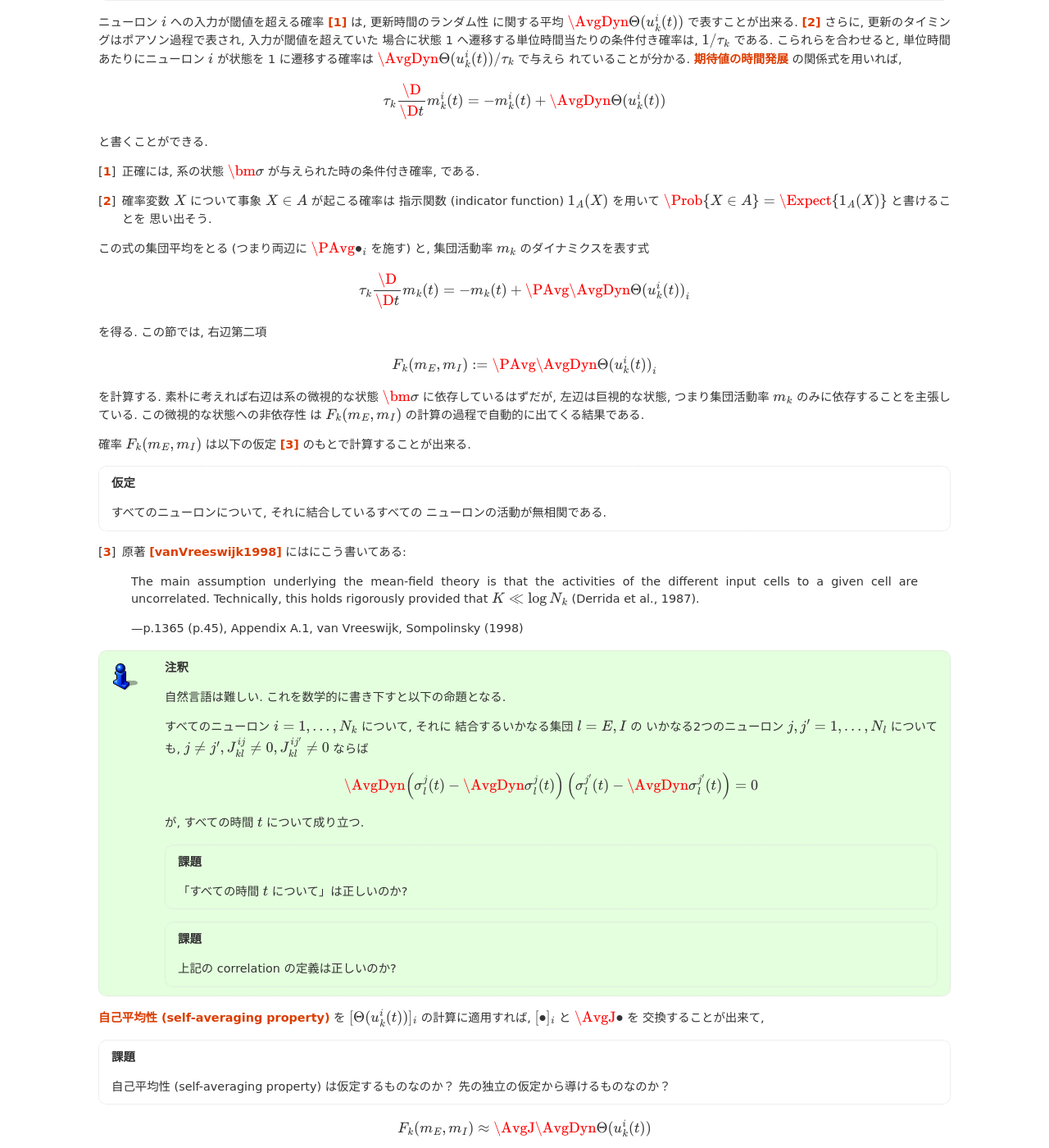
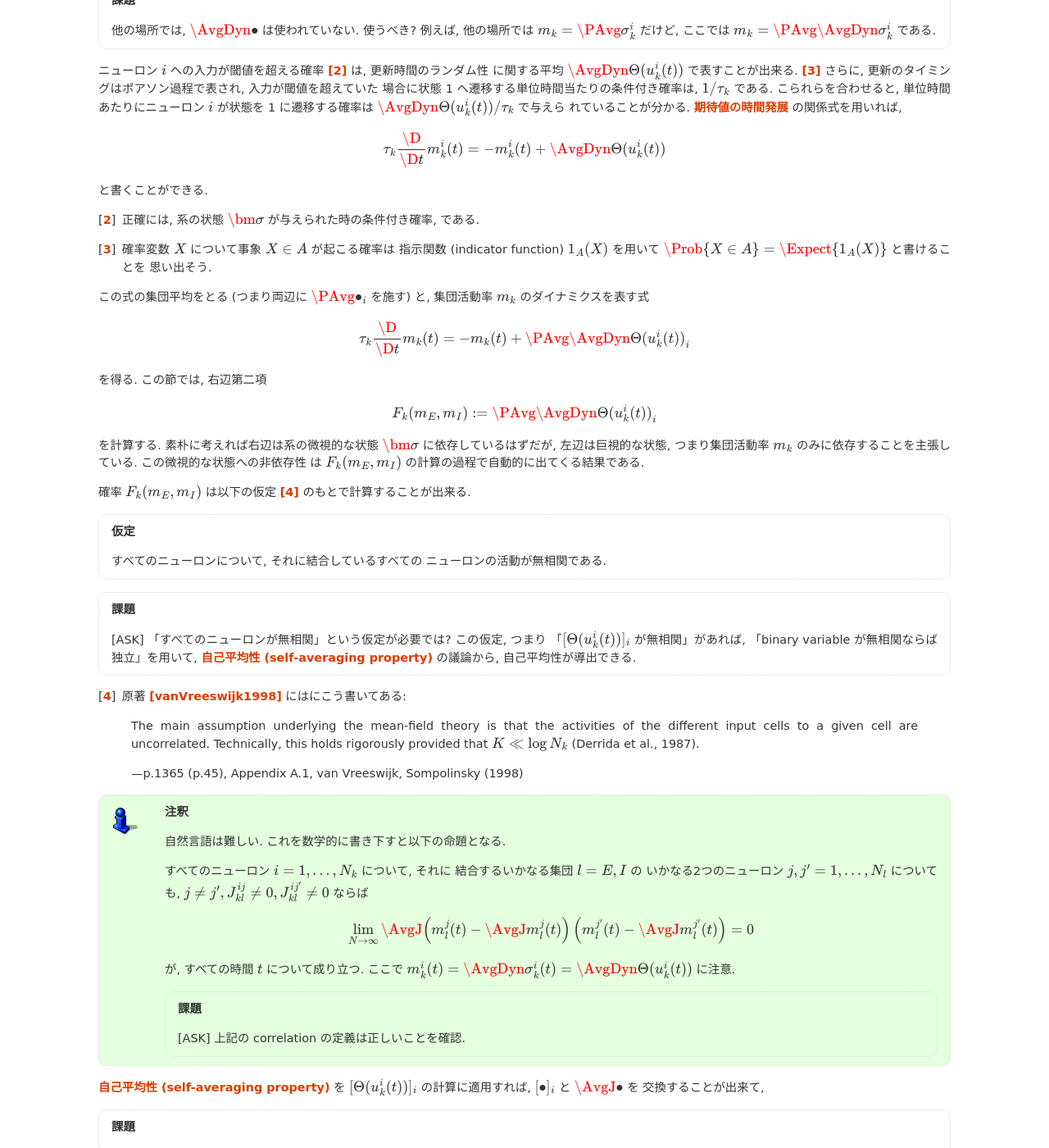
Before and after one commit to tkf/balance-tutorial-ja, a Sphinx documentation site: the page built from source/binary_network/mean_field_theory.rst, in a window 1280 px wide and 1400 px high, scrolled down 375 px. Shown: the whole window at 82% size. Built offline with Sphinx 7.4.7, drawn with Linux system fonts in a browser that asks for light colours; formulas are drawn with MathJax 3; some of the changed text lies outside the part shown.

Commit message:
平均場方程式の導出での自己平均性の使い方について追記

```diff
--- a/source/appendices/convergence_of_random_variables.rst
+++ b/source/appendices/convergence_of_random_variables.rst
@@ -93,6 +93,10 @@ Lindeberg central limit theorem
 :math:`\bm \sigma = (\sigma_1, \ldots, \sigma_N)^\intercal`
 (:ref:`binary-network-model` 参照) である.
 
+.. todo:: Cinlar の III.6.13 は無相関の仮定+α で LLN を導いている
+   ので, これを使えば自己平均性はすぐ出ることを説明する.
+   :ref:`lindeberg-clt` を用いた以下の議論は削除.
+
 もし, 各 :math:`X_i` が独立であり, 後述するゆるい条件を満たす
 ならば, :ref:`lyapunov-clt` あるいは :ref:`lindeberg-clt` を用いて
 自己平均性を満たすことが出来る.  ここで, 各 :math:`X_i` の
--- a/source/binary_network/mean_field_theory.rst
+++ b/source/binary_network/mean_field_theory.rst
@@ -4,15 +4,22 @@
  平均場方程式の導出
 ====================
 
-ニューロン :math:`i` の初期値 :math:`\sigma_k^i(0)` とその更新のランダム性に
-関する平均を :math:`\AvgDyn{\bullet}` と書き, ニューロン :math:`i`
-の(局所)活動率を
+ニューロン :math:`i` の初期値 :math:`\sigma_k^i(0)` とその更新のランダム性と
+初期値 :math:`\bm \sigma` に 関する平均を :math:`\AvgDyn{\bullet}` [#]_ と書き,
+ニューロン :math:`i` の(局所)活動率を
 
 .. math::
 
    m_k^i (t) = \AvgDyn{\sigma_k^i(t)}
 
 と定義する.
+
+.. [#] 初期値 :math:`\bm \sigma` に関する平均とは, 時刻 0 での集団活動率
+   :math:`m_k(0)` が :math:`\sigma_k^i(0)` が 1 の確率で,
+   それぞれの :math:`i` について :math:`\sigma_k^i(0)` が独立, という
+   確率分布に関する平均である.
+..
+   平均 :math:`\AvgDyn{\bullet}` は「試行平均」ともみなせる.
 
 .. todo:: 他の場所では, :math:`\AvgDyn{\bullet}` は使われていない.  使うべき?
    例えば, 他の場所では :math:`m_k = \PAvg{\sigma_k^i}` だけど, ここでは
@@ -66,6 +73,11 @@
    すべてのニューロンについて, それに結合しているすべての
    ニューロンの活動が無相関である.
 
+.. todo:: [ASK] 「すべてのニューロンが無相関」という仮定が必要では?
+   この仮定, つまり 「\ :math:`[\Theta(u_k^i (t))]_i` が無相関」があれば,
+   「binary variable が無相関ならば独立」を用いて, :ref:`self-averaging`
+   の議論から, 自己平均性が導出できる.
+
 .. [#]
    原著 [vanVreeswijk1998]_ にはにこう書いてある:
 
@@ -86,18 +98,19 @@
 
    .. math::
 
-      \AvgDyn{ \left(
-        \sigma_l^j(t) - \AvgDyn{\sigma_l^j(t)}
+      \lim_{N \to \infty}
+      \AvgJ{ \left(
+        m_l^j(t) - \AvgJ{m_l^j(t)}
       \right) \left(
-        \sigma_l^{j'}(t) - \AvgDyn{\sigma_l^{j'}(t)}
+        m_l^{j'}(t) - \AvgJ{m_l^{j'}(t)}
       \right) }
       = 0
 
    が, すべての時間 :math:`t` について成り立つ.
+   ここで :math:`m_k^i (t) = \AvgDyn{\sigma_k^i(t)} = \AvgDyn{\Theta(u_k^i (t))}`
+   に注意.
 
-   .. todo:: 「すべての時間 :math:`t` について」は正しいのか?
-
-   .. todo:: 上記の correlation の定義は正しいのか?
+   .. todo:: [ASK] 上記の correlation の定義は正しいことを確認.
 
 :ref:`self-averaging` を :math:`[\Theta(u_k^i (t))]_i`
 の計算に適用すれば, :math:`[\bullet]_i` と :math:`\AvgJ{\bullet}` を
```
